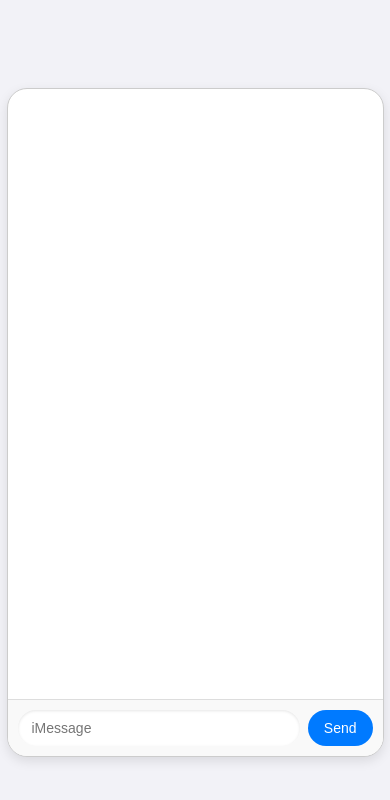
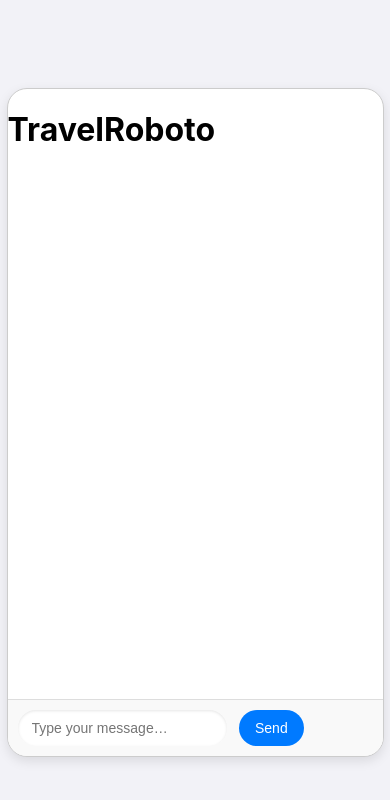
Before and after one commit to craigsakuma/travelroboto, a FastAPI app: page / in a window 390 px wide. Shown: the top 800 px of the page. Run offline with FastAPI, Linux system fonts and the light colour scheme.

Commit message:
refactor(web): improve chat.html structure and accessibility
- Replace generic <div> layout with semantic <main>, <header>, <section>, and <footer>
- Add app title inside <h1> and chat transcript section with aria-live for screen readers
- Wrap input and button in <form> to support natural Enter-to-send behavior
- Remove inline JavaScript (onclick/onkeydown) in favor of script.js event listeners
- Enhance mobile support with <meta name="viewport">
- Add accessibility attributes (aria-labels) and required field validation
- Update placeholder text and button markup for clearer UX

```diff
--- a/app/interfaces/web/templates/chat.html
+++ b/app/interfaces/web/templates/chat.html
@@ -1,18 +1,33 @@
 <!DOCTYPE html>
 <html lang="en">
 <head>
-  <meta charset="UTF-8">
-  <title>TravelBot Chat</title>
+  <meta charset="UTF-8" />
+  <meta name="viewport" content="width=device-width,initial-scale=1" />
+  <title>TravelRoboto — Chat</title>
   <link rel="stylesheet" href="./../static/styles.css">
 </head>
 <body>
-  <div class="chat-container">
-    <div id="chat-box" class="chat-box"></div>
-    <div class="input-area">
-      <input type="text" id="user-input" placeholder="iMessage" onkeydown="if(event.key==='Enter'){sendMessage()}">
-      <button onclick="sendMessage()">Send</button>
-    </div>
-  </div>
+  <main class="chat-container">
+    <header class="chat-header" role="banner">
+      <h1 class="app-title">TravelRoboto</h1>
+    </header>
+
+    <section id="chat-box" class="chat-box" aria-live="polite" aria-label="Chat transcript"></section>
+
+    <footer class="input-area" role="contentinfo">
+      <form id="chat-form" autocomplete="off">
+        <input
+          id="user-input"
+          type="text"
+          inputmode="text"
+          placeholder="Type your message…"
+          aria-label="Message"
+          required
+        />
+        <button id="send-btn" type="submit" aria-label="Send message">Send</button>
+      </form>
+    </footer>
+  </main>
   <script src="./../static/script.js"></script>
 </body>
 </html>
```
